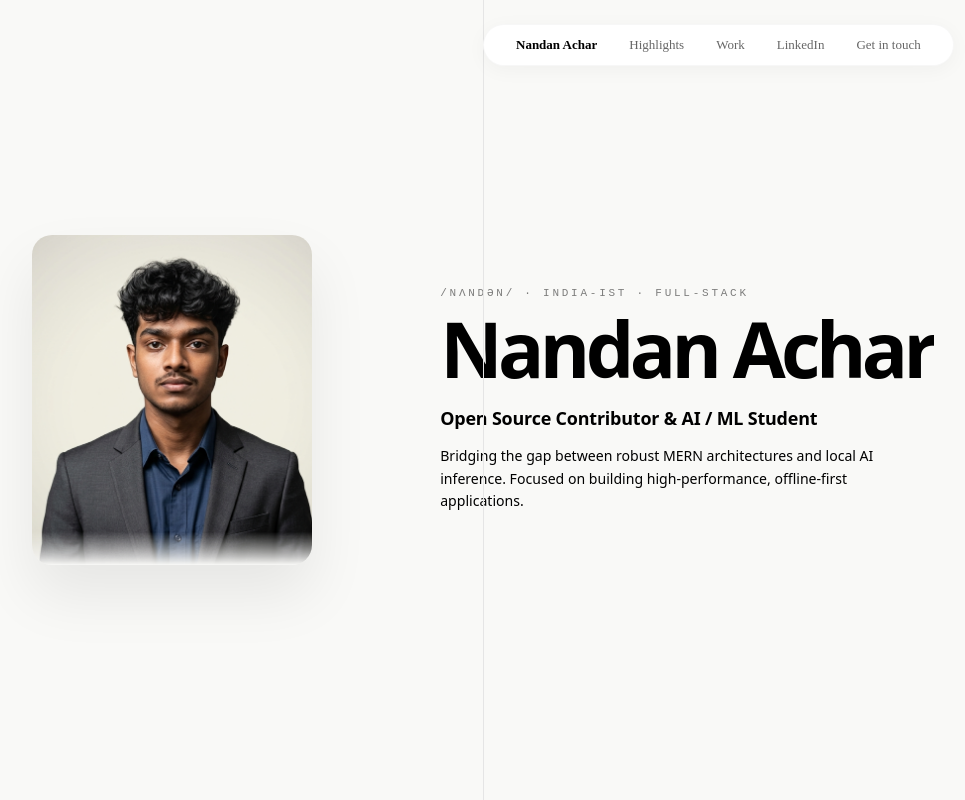
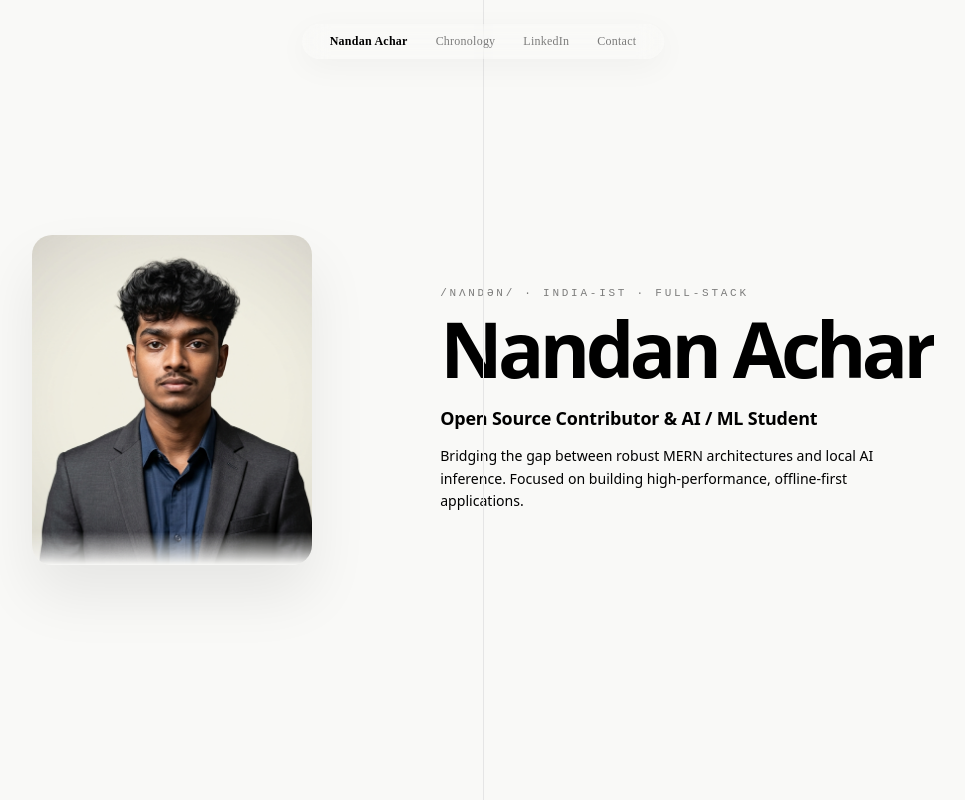
Before and after one commit to Nandann018-ux/portfolio-26, a Next.js app: page / in a window 1280 px wide. Shown: the top 800 px of the page, without its empty margins (157-1122 px from the left). Built offline with nearby package versions, Linux system fonts and the light colour scheme.

Commit message:
feat: center navigation bar and synchronize labels with portfolio sections

```diff
--- a/src/components/Chronology.tsx
+++ b/src/components/Chronology.tsx
@@ -6,10 +6,11 @@ import { chronology } from '@/lib/data';
 export default function Chronology() {
   return (
     <section
+      id="chronology"
       style={{
         position: 'relative',
         width: '100%',
-        backgroundColor: '#F9F9F7',
+        backgroundColor: 'var(--bg-primary)',
         paddingTop: '10vh',
         paddingBottom: '20vh',
       }}
@@ -30,7 +31,8 @@ export default function Chronology() {
             fontSize: '10px',
             textTransform: 'uppercase',
             letterSpacing: '0.4em',
-            color: 'rgba(0,0,0,0.12)',
+            color: 'var(--text-secondary)',
+            opacity: 0.3,
             fontWeight: 300,
           }}
         >
@@ -63,7 +65,7 @@ export default function Chronology() {
               fontSize: '10px',
               textTransform: 'uppercase',
               letterSpacing: '0.3em',
-              color: 'rgba(0,0,0,0.2)',
+              color: 'var(--text-secondary)',
               fontWeight: 300,
               marginBottom: '20px',
             }}
@@ -78,7 +80,7 @@ export default function Chronology() {
               fontStyle: 'italic',
               letterSpacing: '-0.03em',
               lineHeight: 1,
-              color: '#000',
+              color: 'var(--text-primary)',
               margin: 0,
               marginBottom: '16px',
             }}
@@ -91,7 +93,7 @@ export default function Chronology() {
               fontFamily: 'ui-sans-serif, system-ui, sans-serif',
               fontSize: '14px',
               fontWeight: 300,
-              color: 'rgba(0,0,0,0.35)',
+              color: 'var(--text-secondary)',
               lineHeight: 1.7,
               maxWidth: '24rem',
               margin: 0,
--- a/src/components/Navbar.tsx
+++ b/src/components/Navbar.tsx
@@ -4,10 +4,9 @@ import { motion } from 'framer-motion';
 
 const NAV_ITEMS = [
   { label: 'Nandan Achar', href: '#' },
-  { label: 'Highlights', href: '#' },
-  { label: 'Work', href: '#' },
-  { label: 'LinkedIn', href: '#' },
-  { label: 'Get in touch', href: '#' },
+  { label: 'Chronology', href: '#chronology' },
+  { label: 'LinkedIn', href: 'https://linkedin.com' },
+  { label: 'Contact', href: 'mailto:hello@nandan.dev' },
 ];
 
 export default function Navbar() {
@@ -19,17 +18,21 @@ export default function Navbar() {
       style={{
         position: 'fixed',
         top: '24px',
-        left: '50%',
-        transform: 'translateX(-50%)',
+        left: 0,
+        right: 0,
+        margin: '0 auto',
+        width: 'fit-content',
         zIndex: 100,
-        backgroundColor: '#FFFFFF',
-        padding: '12px 32px',
+        backgroundColor: 'var(--nav-bg)',
+        backdropFilter: 'blur(12px)',
+        WebkitBackdropFilter: 'blur(12px)',
+        padding: '10px 28px',
         borderRadius: '999px',
-        boxShadow: '0 4px 20px rgba(0, 0, 0, 0.04)',
+        boxShadow: '0 8px 32px rgba(0, 0, 0, 0.04)',
         display: 'flex',
         alignItems: 'center',
-        gap: '32px',
-        border: '1px solid rgba(0,0,0,0.03)',
+        gap: '28px',
+        border: '1px solid var(--border-color)',
       }}
     >
       {NAV_ITEMS.map((item, index) => (
@@ -38,15 +41,22 @@ export default function Navbar() {
           href={item.href}
           style={{
             textDecoration: 'none',
-            color: '#000000',
-            fontSize: '13px',
+            color: 'var(--text-primary)',
+            fontSize: '12px',
             fontWeight: index === 0 ? 600 : 400,
-            opacity: index === 0 ? 1 : 0.6,
-            transition: 'opacity 0.3s ease',
+            opacity: index === 0 ? 1 : 0.5,
+            transition: 'opacity 0.3s ease, transform 0.3s ease',
             whiteSpace: 'nowrap',
+            letterSpacing: '0.02em',
           }}
-          onMouseEnter={(e) => (e.currentTarget.style.opacity = '1')}
-          onMouseLeave={(e) => (e.currentTarget.style.opacity = index === 0 ? '1' : '0.6')}
+          onMouseEnter={(e) => {
+            e.currentTarget.style.opacity = '1';
+            e.currentTarget.style.transform = 'translateY(-1px)';
+          }}
+          onMouseLeave={(e) => {
+            e.currentTarget.style.opacity = index === 0 ? '1' : '0.5';
+            e.currentTarget.style.transform = 'translateY(0)';
+          }}
         >
           {item.label}
         </a>
```
